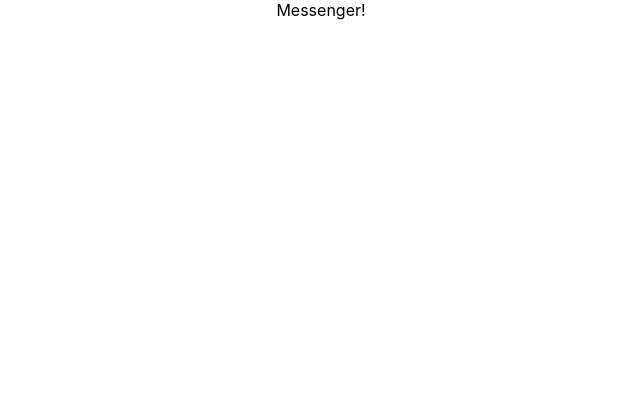
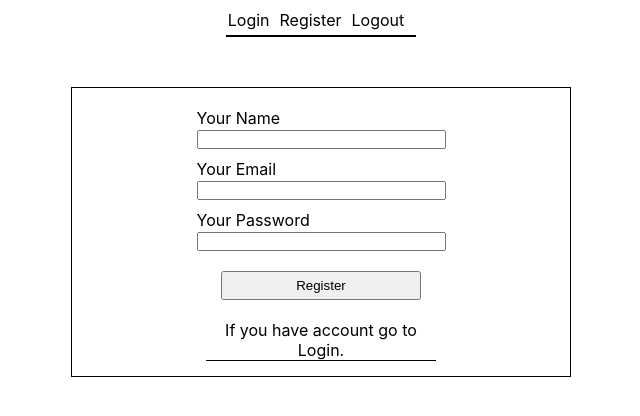
Before and after one commit to emotive44/Chat-App, a React (Create React App) app in the folder frontend/: page /login in a window 1280 px wide. Shown: the top 416 px of the page, without its empty margins (319-959 px from the left). Built offline with nearby package versions, Linux system fonts and the light colour scheme.

Commit message:
register form

```diff
--- a/frontend/package.json
+++ b/frontend/package.json
@@ -12,6 +12,7 @@
     "@types/react-dom": "^16.9.10",
     "react": "^17.0.1",
     "react-dom": "^17.0.1",
+    "react-router-dom": "^5.2.0",
     "react-scripts": "4.0.1",
     "typescript": "^4.1.3",
     "web-vitals": "^0.2.4"
@@ -39,5 +40,8 @@
       "last 1 firefox version",
       "last 1 safari version"
     ]
+  },
+  "devDependencies": {
+    "@types/react-router-dom": "^5.1.6"
   }
 }
--- a/frontend/src/App.css
+++ b/frontend/src/App.css
@@ -1,38 +1,3 @@
 .App {
   text-align: center;
 }
-
-.App-logo {
-  height: 40vmin;
-  pointer-events: none;
-}
-
-@media (prefers-reduced-motion: no-preference) {
-  .App-logo {
-    animation: App-logo-spin infinite 20s linear;
-  }
-}
-
-.App-header {
-  background-color: #282c34;
-  min-height: 100vh;
-  display: flex;
-  flex-direction: column;
-  align-items: center;
-  justify-content: center;
-  font-size: calc(10px + 2vmin);
-  color: white;
-}
-
-.App-link {
-  color: #61dafb;
-}
-
-@keyframes App-logo-spin {
-  from {
-    transform: rotate(0deg);
-  }
-  to {
-    transform: rotate(360deg);
-  }
-}
--- a/frontend/src/App.tsx
+++ b/frontend/src/App.tsx
@@ -1,11 +1,21 @@
 import React from 'react';
+import { BrowserRouter as Router, Route, Switch } from 'react-router-dom';
 import './App.css';
+
+import Navbar from './components/common/Navbar';
+
+import Login from './components/auth/Login';
+import Register from './components/auth/Register';
 
 function App() {
   return (
-    <div className="App">
-      Messenger!
-    </div>
+    <Router>
+      <Navbar />
+      <Switch>
+        <Route path='/login' component={Login} />
+        <Route path='/register' component={Register} />
+      </Switch>
+    </Router>
   );
 }
 
--- /dev/null
+++ b/frontend/src/components/auth/Login.css
@@ -0,0 +1,38 @@
+.login {
+  width: 50rem;
+  height: 29rem;
+  margin: 5rem auto;
+  border: 1px solid black;
+}
+
+.login div:first-child {
+  margin-top: 2rem;
+}
+
+.login div {
+  width: 50%;
+  margin: 1rem auto;
+}
+
+.login label,
+.login input {
+  width: 100%;
+}
+
+.login label {
+  cursor: pointer;
+}
+
+.login button {
+  width: 40%;
+  display: block;
+  margin: 2rem auto;
+  padding: 0.5rem;
+}
+
+.login p {
+  width: 46%;
+  margin: 0 auto;
+  text-align: center;
+  border-bottom: 1px solid black;
+}
--- /dev/null
+++ b/frontend/src/components/auth/Login.tsx
@@ -0,0 +1,30 @@
+import React, { FC } from 'react'
+import { Link } from 'react-router-dom';
+import './Login.css';
+
+const Login: FC = () => {
+  return (
+    <section className="login">
+      <div>
+        <label htmlFor="name">Your Name</label>
+        <input type="text" id="name" name="name" />
+      </div>
+      <div>
+        <label htmlFor="email">Your Email</label>
+        <input type="text" id="email" name="email" />
+      </div>
+      <div>
+        <label htmlFor="password">Your Password</label>
+        <input type="password" id="password" name="password" />
+      </div>
+      <button>Register</button>
+      <p>
+        <Link to='/register'>
+          If you have account go to Login.
+        </Link>
+      </p>
+    </section>
+  )
+}
+
+export default Login;
--- /dev/null
+++ b/frontend/src/components/auth/Register.tsx
@@ -0,0 +1,10 @@
+import React, { FC } from 'react';
+
+
+const Register:FC = () => {
+  return (
+    <div>Register</div>
+  )
+}
+
+export default Register;
--- /dev/null
+++ b/frontend/src/components/common/Navbar.css
@@ -0,0 +1,13 @@
+.navbar ul {
+  width: 19rem;
+  margin: 1rem auto;
+  display: flex;
+  justify-content: center;
+  border-bottom: 2px solid black;
+  padding-bottom: 0.5rem;
+}
+
+.navbar li {
+  margin-right: 1rem;
+  cursor: pointer;
+}
--- /dev/null
+++ b/frontend/src/components/common/Navbar.tsx
@@ -0,0 +1,29 @@
+import React, { FC } from 'react';
+import { Link } from 'react-router-dom';
+import './Navbar.css';
+
+const Navbar: FC = () => {
+  return (
+    <header className="navbar">
+      <ul>
+        <li>
+          <Link to='/login'>
+            Login
+          </Link>
+        </li>
+        <li>
+          <Link to='/register'>
+            Register
+          </Link>
+        </li>
+        <li>
+          <Link to='/'>
+            Logout
+          </Link>
+        </li>
+      </ul>
+    </header>
+  )
+}
+
+export default Navbar;
--- a/frontend/src/index.css
+++ b/frontend/src/index.css
@@ -1,3 +1,13 @@
+* {
+  margin: 0;
+  padding: 0;
+  box-sizing: border-box;
+}
+
+html {
+  font-size: 10px;
+}
+
 body {
   margin: 0;
   font-family: -apple-system, BlinkMacSystemFont, 'Segoe UI', 'Roboto', 'Oxygen',
@@ -5,6 +15,16 @@
     sans-serif;
   -webkit-font-smoothing: antialiased;
   -moz-osx-font-smoothing: grayscale;
+  font-size: 1.6rem;
+}
+
+li {
+  list-style: none;
+}
+
+a {
+  text-decoration: none;
+  color: black;
 }
 
 code {
```
Also changed, not shown: frontend/src/components/auth/Register.css (added), 1 other file (tests, documents, lock files or other folders).
